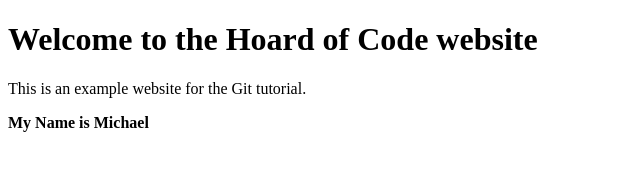
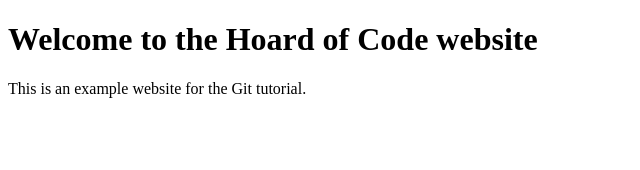
Before and after one commit to hoardofcode/gittutorial, a plain HTML site: page index.html in a window 1280 px wide. Shown: the whole page, without its empty margins (0-640 px from the left). Drawn offline with Linux system fonts and the light colour scheme.

Commit message:
Update index.html
changed our remote repository

```diff
--- a/index.html
+++ b/index.html
@@ -12,8 +12,6 @@
 
 <p>This is an example website for the Git tutorial.</p>
 
-<b>My Name is Michael</b>
-
 </body>
 
 </html>
```
